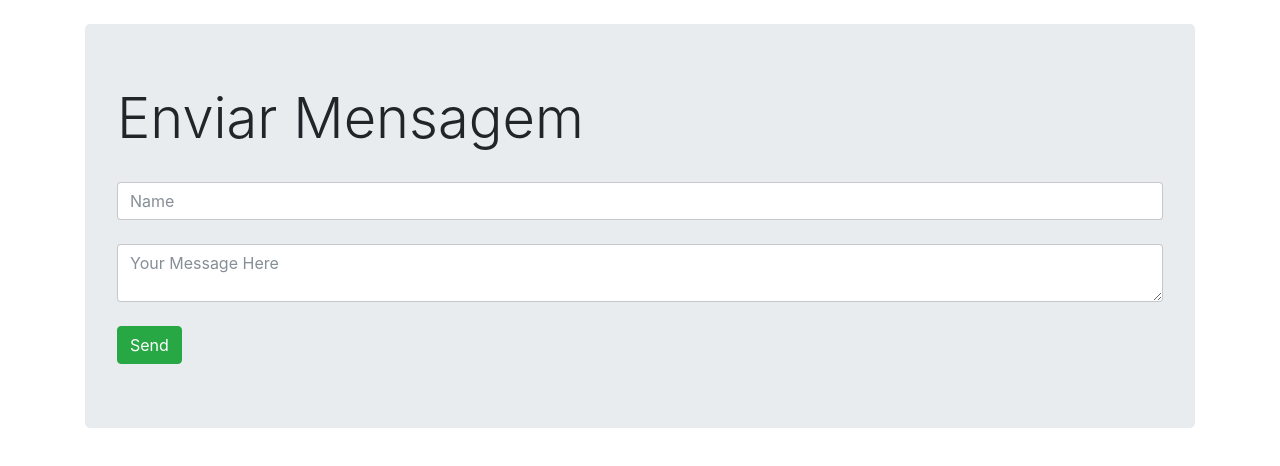
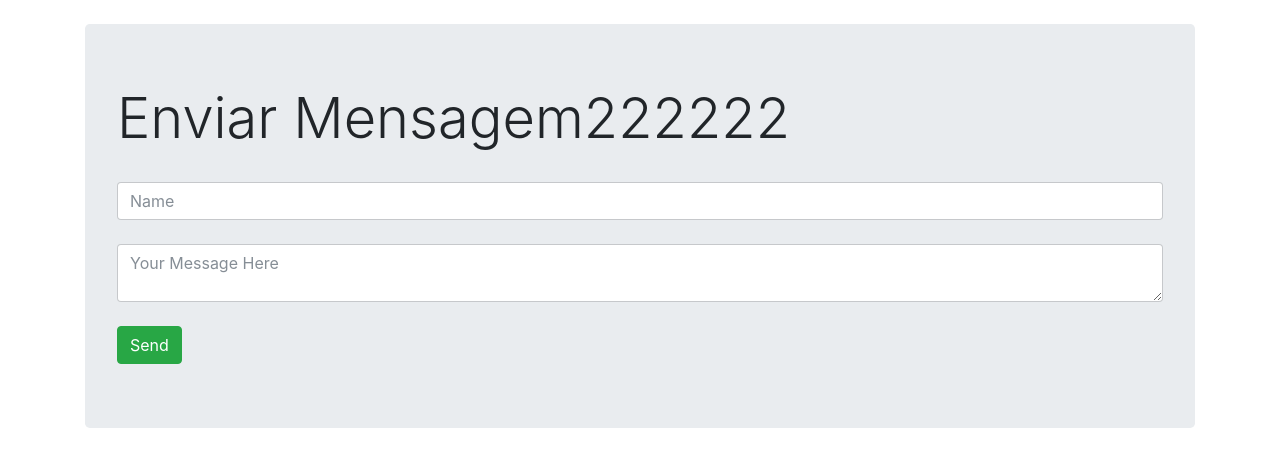
Before and after one commit to rscop/exops-teste-renatoscop, a website: page index.html in a window 1280 px wide. Drawn offline with nearby package versions, Linux system fonts and the light colour scheme; no server answers.

Commit message:
noDeploy Test -nD

```diff
--- a/index.html
+++ b/index.html
@@ -12,7 +12,7 @@
 <div class="container">
     <br>
     <div class="jumbotron">
-        <h1 class="display-4">Enviar Mensagem</h1>
+        <h1 class="display-4">Enviar Mensagem222222</h1>
         <br>
         <input id = "name" class="form-control" placeholder="Name">
         <br>
```
